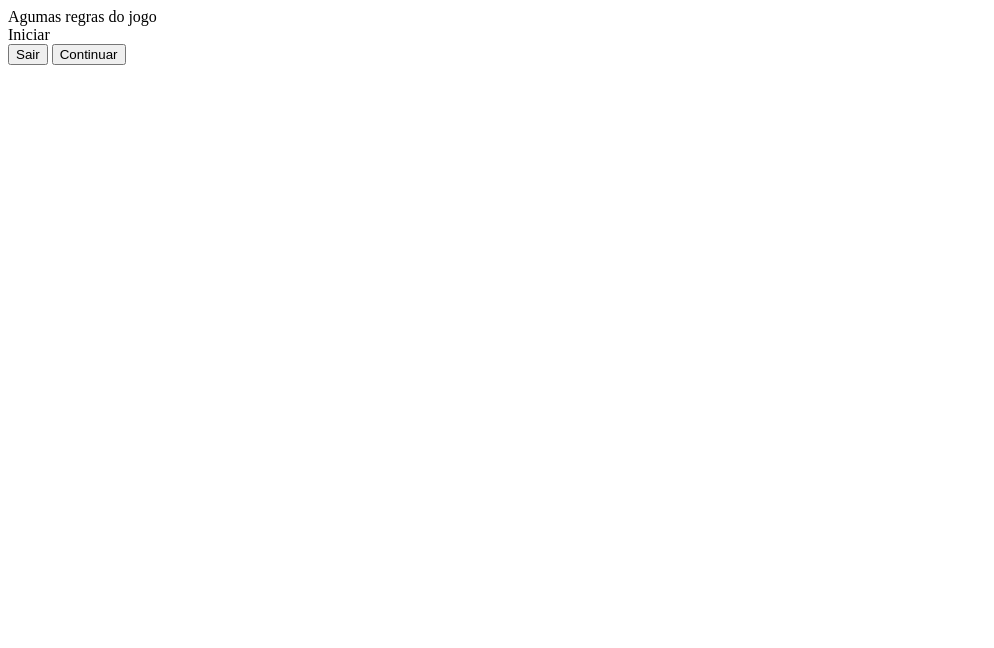
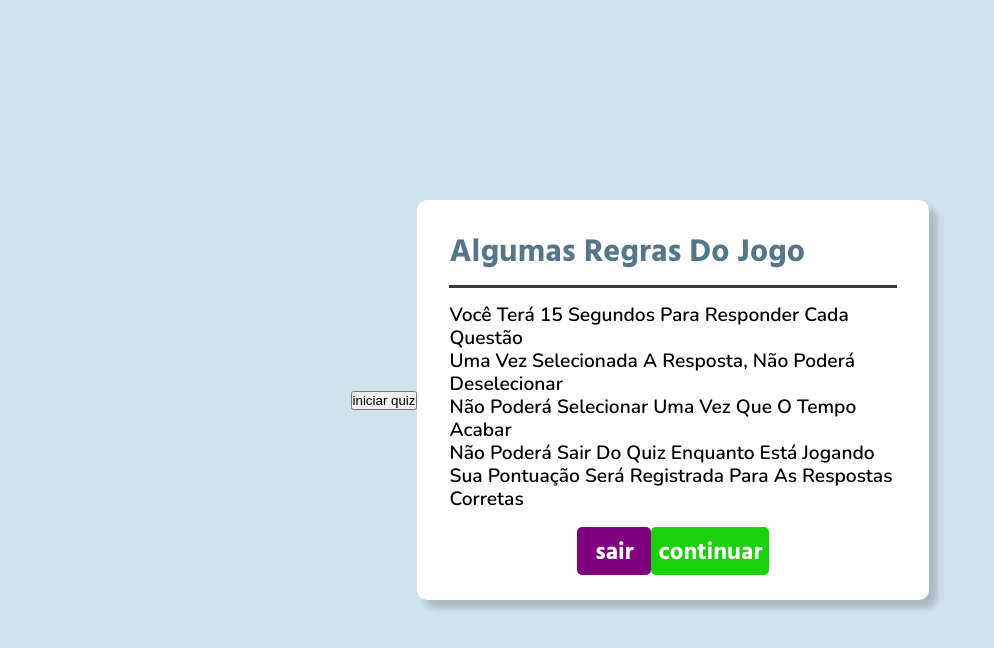
Before and after one commit to gabrieldoamaral/quiz_game, a plain HTML site: page index.html in a window 1280 px wide. Shown: the whole page, without its empty margins (0-994 px from the left). Drawn offline with nearby package versions, Linux system fonts and the light colour scheme; a web font is replaced by a local one.

Commit message:
:package: Layout Regras

```diff
--- a/index.html
+++ b/index.html
@@ -1,27 +1,33 @@
 <!DOCTYPE html>
-<html lang="en">
+<html lang="pt-br">
 <head>
     <meta charset="UTF-8">
     <meta http-equiv="X-UA-Compatible" content="IE=edge">
     <meta name="viewport" content="width=device-width, initial-scale=1.0">
+    <link rel="stylesheet" href="styles.css">
     <title>Quiz Game</title>
 </head>
 <body>
 
     <div class="quiz_container">
+        <button class="start_button">iniciar quiz</button>
+
         <div class="quiz_content">
-            <div class="quiz_title"><span>Agumas regras do jogo</span></div>
-            <div class="button start_button">Iniciar</div>
+            <div class="quiz_title">
+                <span>algumas regras do jogo</span>
+            </div>
+
             <div class="info_list">
-                <div class="info"></div>
-                <div class="info"></div>
-                <div class="info"></div>
-                <div class="info"></div>
-                <div class="info"></div>
+                <div class="info">Você terá 15 segundos para responder cada questão</div>
+                <div class="info">Uma vez selecionada a resposta, não poderá deselecionar</div>
+                <div class="info">Não poderá selecionar uma vez que o tempo acabar</div>
+                <div class="info">Não poderá sair do Quiz enquanto está jogando</div>
+                <div class="info">Sua pontuação será registrada para as respostas corretas</div>
             </div>
             <div class="buttons">
-                <button class="quit">Sair</button>
-                <button class="restart">Continuar</button></div>
+                <button class="quit">sair</button>
+                <button class="restart">continuar</button>
+            </div>
         </div>
     </div>
 
--- a/styles.css
+++ b/styles.css
@@ -11,3 +11,103 @@
     list-style: none;
     text-decoration: none;
 }
+
+:root {
+    --font-primary: "Hind Siliguri";
+    --font-secondary: "Nunito";
+    --font-action: normal 200 1.3rem "Nunito";
+}
+
+.quiz_container {
+    position: absolute;
+    width: 100%;
+    height: 100%;
+    background-color: rgb(208, 226, 236);
+    display: flex;
+    align-items: center;
+    justify-content: center;
+}
+
+.quiz_content {
+    width: 40%;
+    height: 50%;
+    background-color: white;
+    display: flex;
+    align-items: right;
+    justify-content: center;
+    flex-direction: column;
+    padding: 2rem;
+    border-radius: 10px;
+    box-shadow: .5rem .5rem 6px rgba(34, 44, 44, 0.219);
+}
+
+.quiz_title {
+    width: 100%;
+    height: 20%;
+    border-bottom: .2rem solid rgb(59, 59, 59);
+    align-items: flex-start;
+    padding-bottom: .5rem;
+}
+
+.quiz_title span{
+    text-transform: capitalize;
+    font: 600 2rem var(--font-primary);
+    color: rgb(83, 119, 136);
+}
+
+.info_list {
+    width: 100%;
+    height: 80%;
+    padding-top: 1rem;
+}
+
+.info_list .info {
+    font: 600 1.2rem var(--font-secondary);
+    text-transform: capitalize;
+    line-height: 1.2;
+}
+
+.buttons {
+    display: flex;
+    flex-direction: row;
+    align-items: center;
+    justify-content: space-between;
+    padding: 0rem 8rem 0rem 8rem;
+    padding-top: 1rem;
+}
+
+.buttons .quit {
+    background-color: purple;
+    color: white;
+    display: flex;
+    align-items: center;
+    justify-content: center;
+    width: 5rem;
+    height: 3rem;
+    font: 600 1.5rem var(--font-primary);
+    border: none;
+    border-radius: 5px;
+    transition: background-color 1s;
+}
+
+.buttons .restart {
+    background-color: rgb(26, 209, 9);
+    color: white;
+    display: flex;
+    align-items: center;
+    justify-content: center;
+    width: 8rem;
+    height: 3rem;
+    font: 600 1.5rem var(--font-primary);
+    border: none;
+    border-radius: 5px;
+    transition: background-color 1s;
+}
+
+.buttons .quit:hover {
+    background-color: rgb(68, 0, 68);
+}
+
+.buttons .restart:hover {
+    background-color: rgb(16, 68, 0);
+}
```
